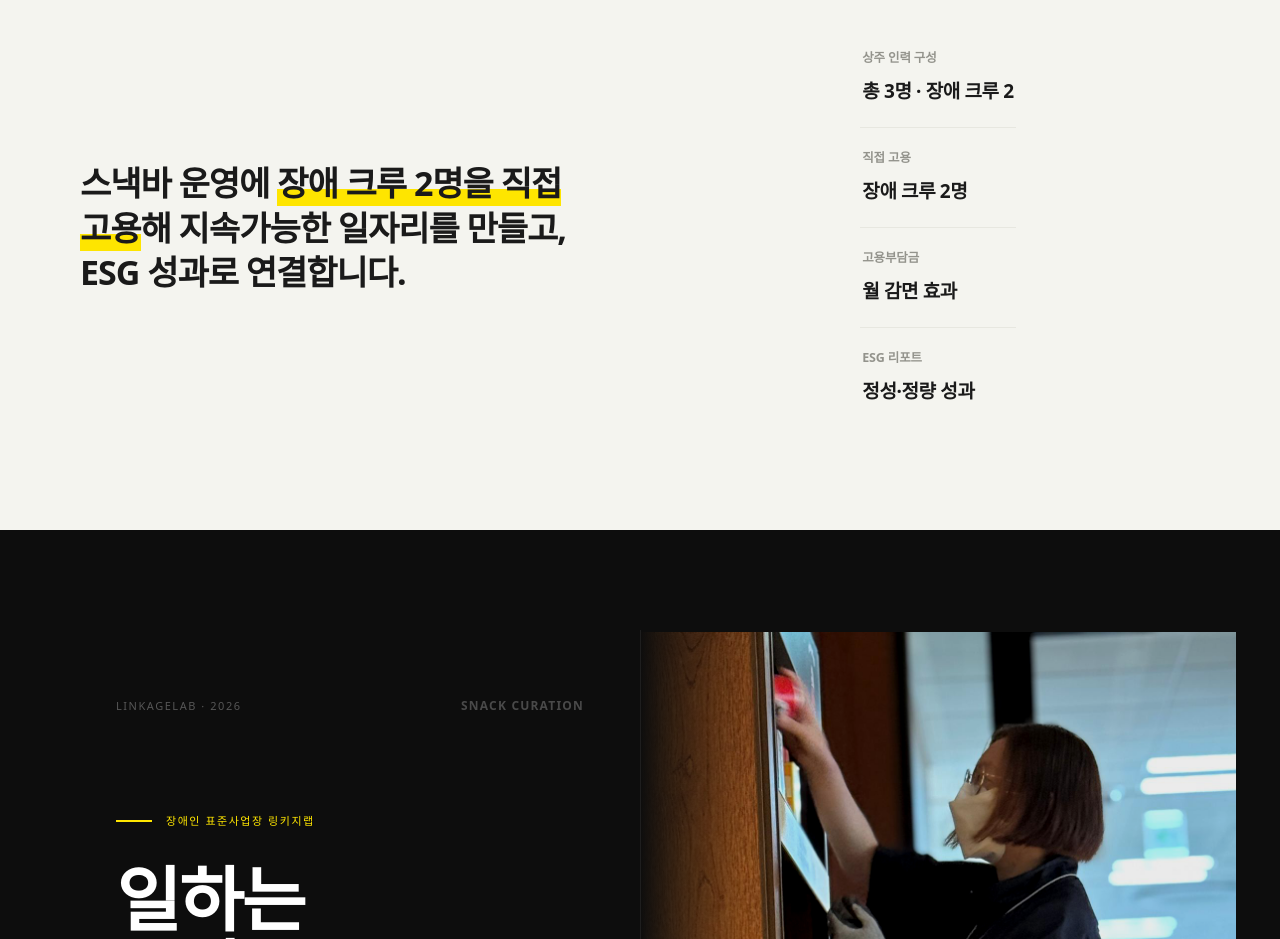
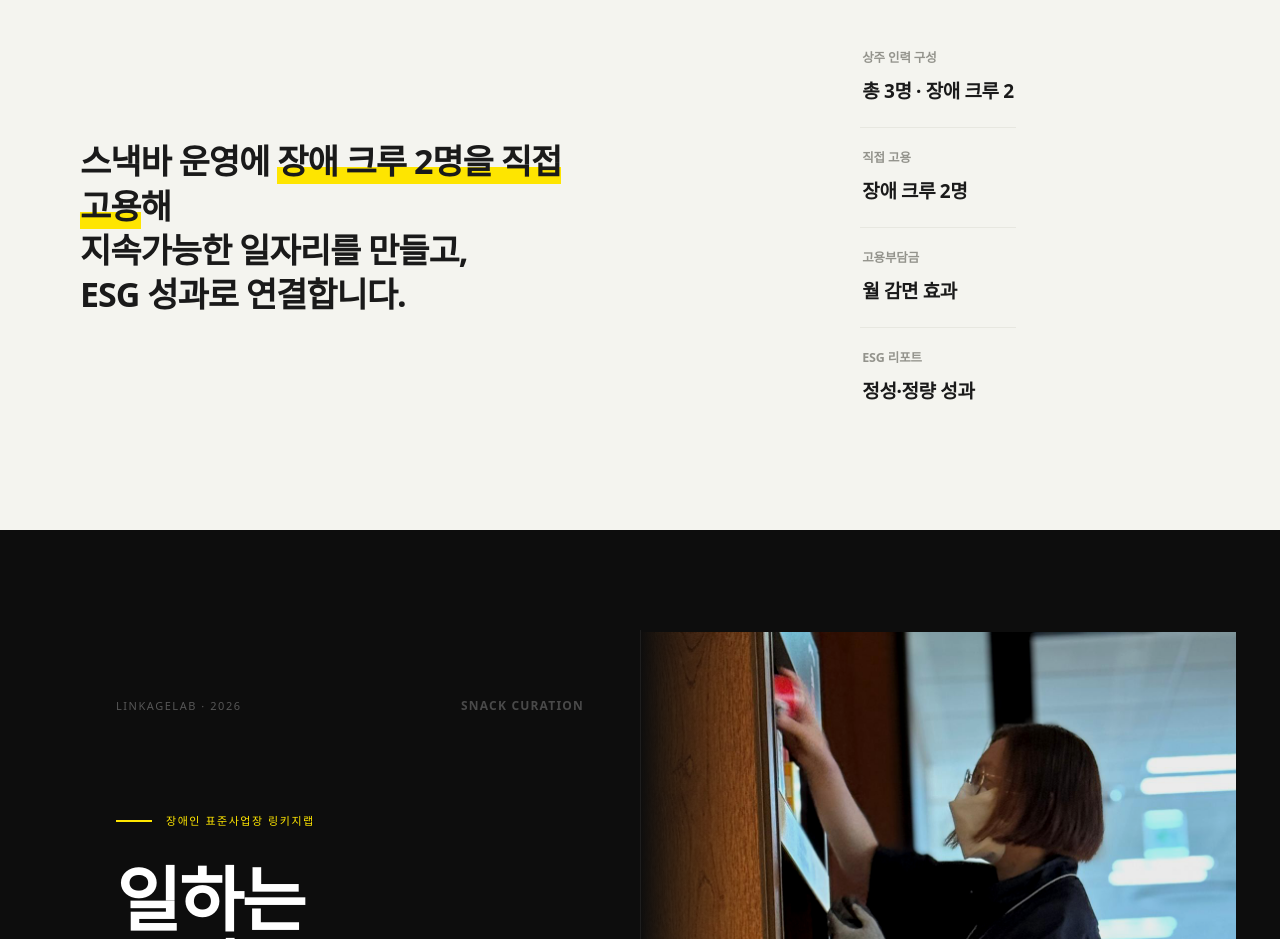
Before and after one commit to jamie4321-sudo/snack-garden-voice, a website: page proposal.html in a window 1280 px wide. Shown: the part 8460-9399 px from the top of the page. Drawn offline with Linux system fonts and the light colour scheme; a web font is replaced by a local one.

Commit message:
웹 ESG: 대표 문장 3줄로 줄바꿈 구성

```diff
--- a/proposal.html
+++ b/proposal.html
@@ -486,7 +486,7 @@
   <div class="in">
     <div class="esgwrap">
       <div class="rv">
-        <div class="big">스낵바 운영에 <em>장애 크루 2명을 직접 고용</em>해 지속가능한 일자리를 만들고, ESG 성과로 연결합니다.</div>
+        <div class="big">스낵바 운영에 <em>장애 크루 2명을 직접 고용</em>해<br>지속가능한 일자리를 만들고,<br>ESG 성과로 연결합니다.</div>
       </div>
       <div class="esgstat rv d1">
         <div class="r"><span class="k">상주 인력 구성</span><span class="v">총 3명 · 장애 크루 2</span></div>
```
